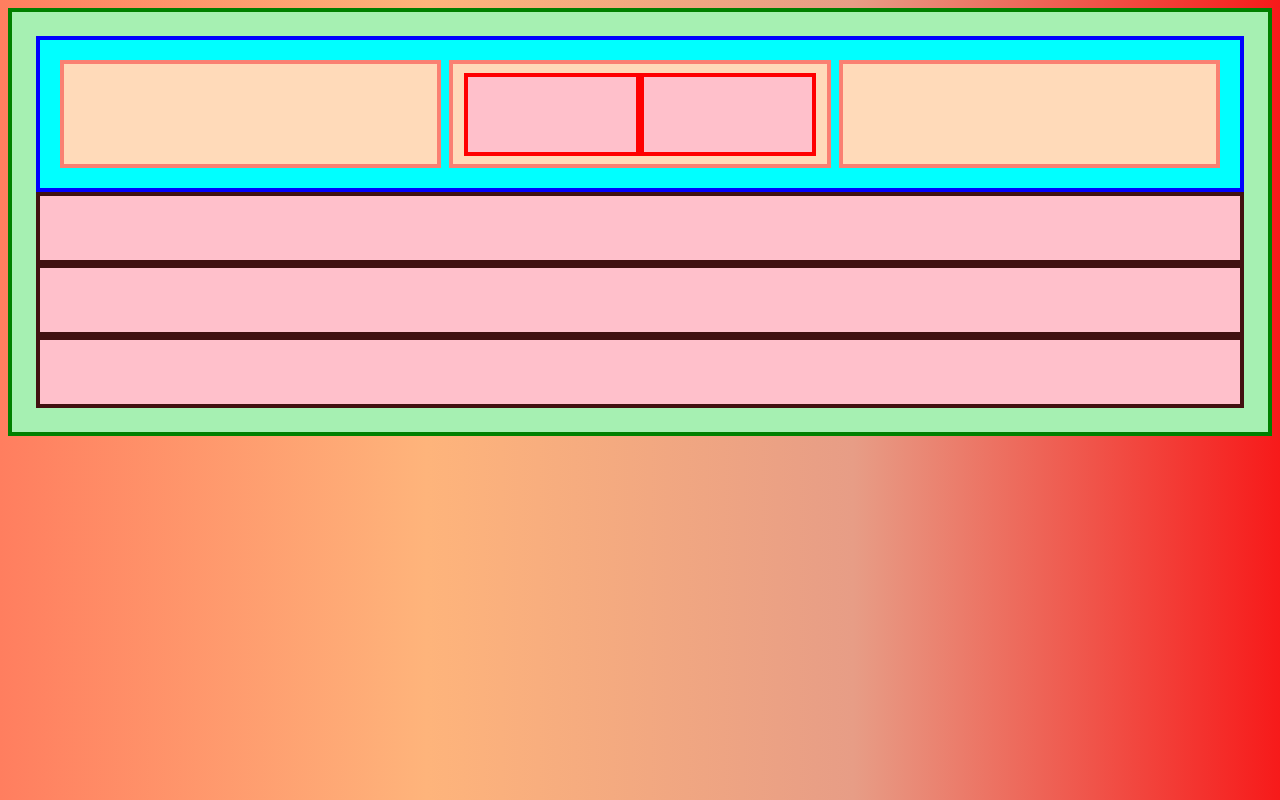
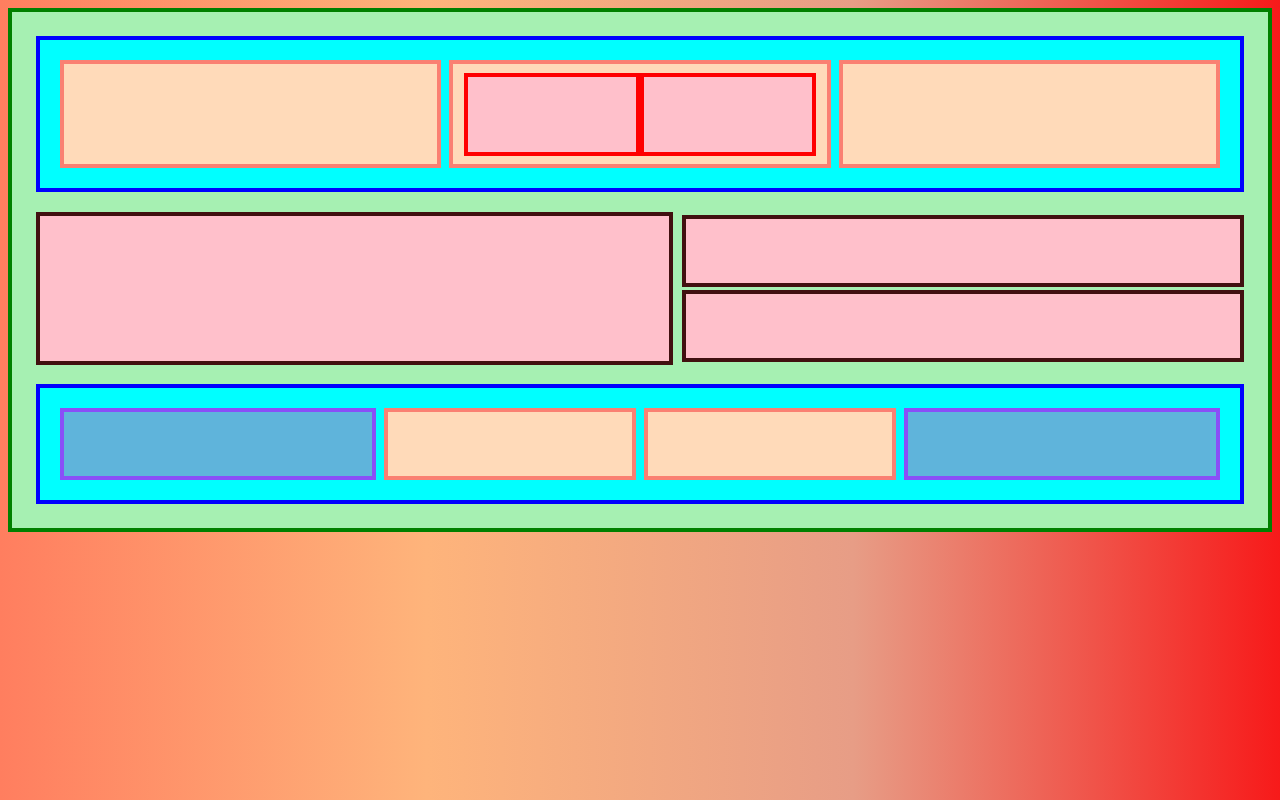
Before and after one commit to jokerjaas2002/introduction_to_flexbox, a plain HTML site: page Exercises/exercise_3.html in a window 1280 px wide. Drawn offline with Linux system fonts and the light colour scheme.

Commit message:
feat: change the styles

```diff
--- a/Exercises/exercise_3.html
+++ b/Exercises/exercise_3.html
@@ -16,14 +16,20 @@
             </div>
             <div class="item" id="three"></div>
         </div>
-         <div class="Box"></div>
-        <div class="Box"></div>
-        <div class="Box"></div>
-        <div>
-            <div></div>
-            <div></div>
-            <div></div>
-            <div></div>
+
+    <div class="midle-container">
+        <div class="Box" id="bigBox"></div>
+        <div class="child-midle-container">
+        <div class="Box boxy"></div>
+        <div class="Box boxy"></div>
+        </div>
+    </div>
+
+        <div class="container-down">
+            <div class="table"></div>
+            <div class="floor"></div>
+            <div class="floor"></div>
+            <div class="table"></div>
     </div>
 </body>
 </html>
--- a/Exercises/style.css
+++ b/Exercises/style.css
@@ -58,4 +58,59 @@ border: 4px solid rgb(65, 16, 16);
 background-color: pink;
 padding: 2rem;
 flex: 1;
+margin: 0.2rem;
 }
+
+
+
+
+.midle-container {
+    display: flex;
+    margin: 1rem 0;
+
+
+}
+
+.child-midle-container {
+    flex-direction: column;
+    margin: 0.2rem;
+    margin-right: 0;
+    flex: 1;
+    gap: 1;
+}
+
+.boxy {
+    height: auto;
+    margin-right: 0;
+}
+
+
+.container-down {
+    background-color: aqua;
+    padding: 1rem;
+    border: 4px solid blue;
+    display: flex;
+    flex: 1;
+}
+
+.table {
+    border: 4px solid rgb(138, 79, 247);
+    background-color: rgb(95, 180, 219);
+    flex: 1;
+    margin: 4px;
+    padding: 2rem;
+
+}
+
+
+.floor {
+    background-color: peachpuff;
+    border: 4px solid salmon;
+    flex: 1;
+    margin: 4px;
+
+}
+
+#bigBox {
+    margin-left: 0;
+}
```
Lines whose indentation alone changed are shown as unchanged.
